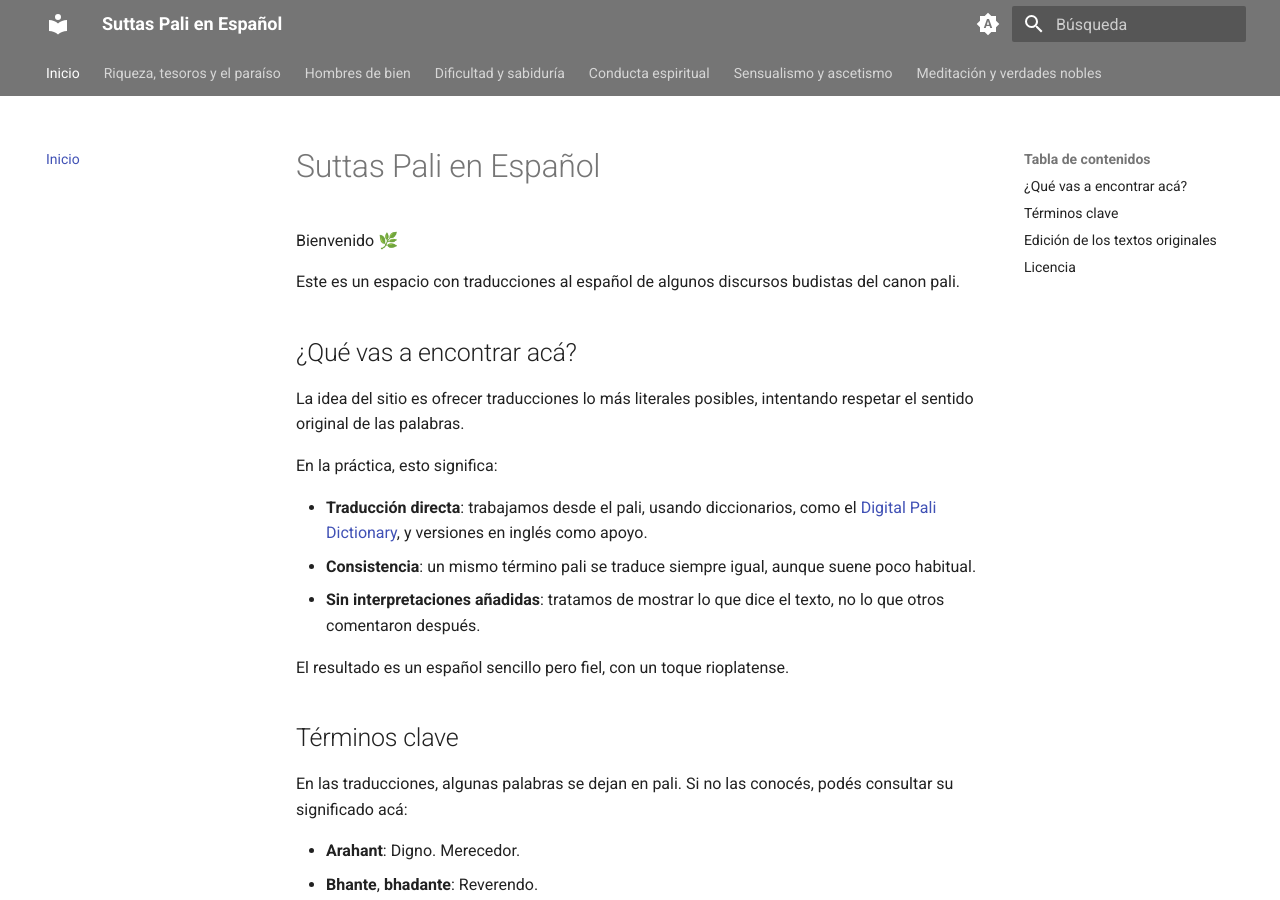
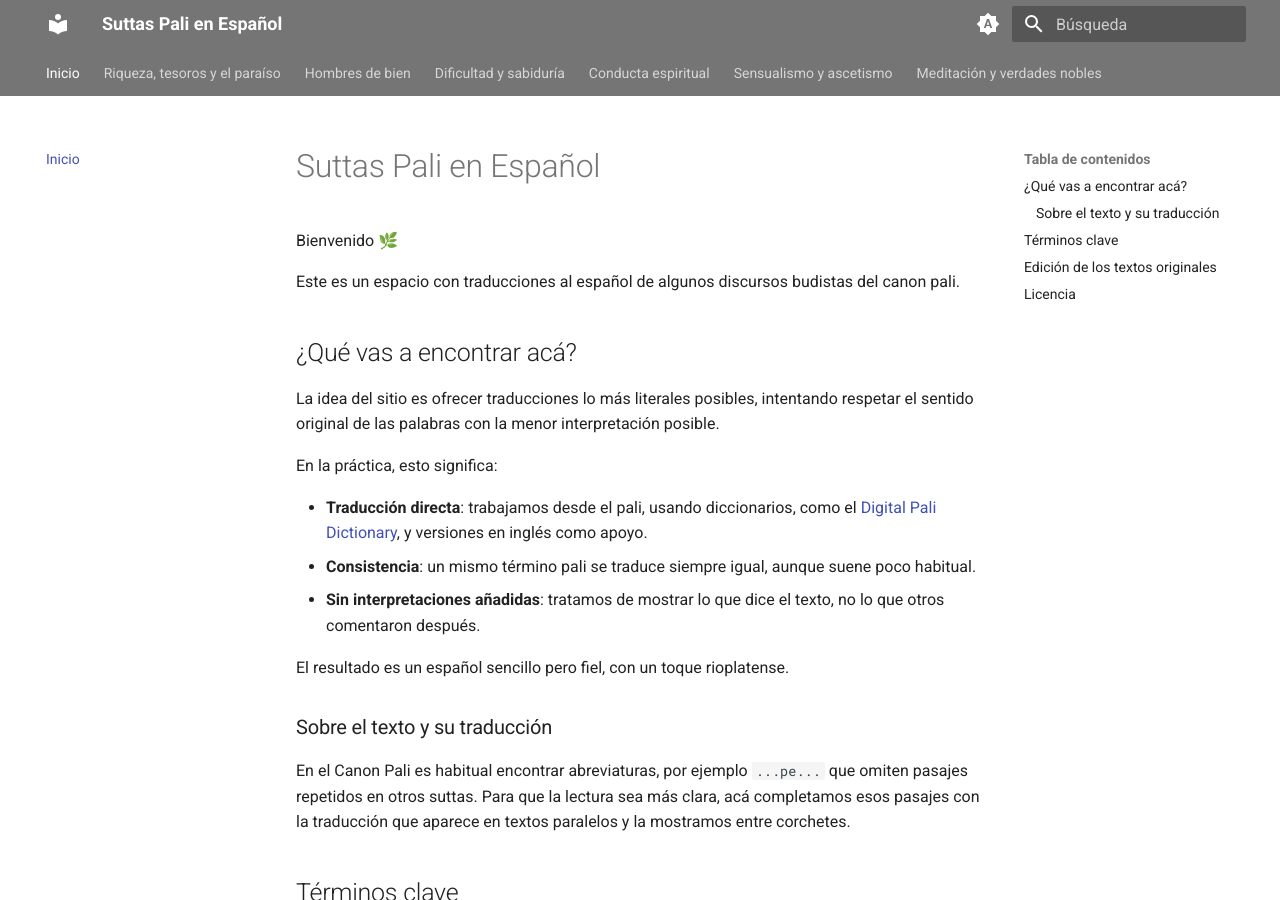
Before and after one commit to mjaviem/suttas-spanish, an MkDocs documentation site: the page built from docs/index.md, in a window 1280 px wide and 900 px high. Built offline with MkDocs 1.6.1 and Material for MkDocs 9.7.7, drawn with Linux system fonts in a browser that asks for light colours.

Commit message:
Update index page

```diff
--- a/docs/index.md
+++ b/docs/index.md
@@ -6,7 +6,7 @@ Este es un espacio con traducciones al español de algunos discursos budistas de
 
 ## ¿Qué vas a encontrar acá?
 
-La idea del sitio es ofrecer traducciones lo más literales posibles, intentando respetar el sentido original de las palabras.
+La idea del sitio es ofrecer traducciones lo más literales posibles, intentando respetar el sentido original de las palabras con la menor interpretación posible.
 
 En la práctica, esto significa:
 
@@ -15,6 +15,10 @@ En la práctica, esto significa:
 - **Sin interpretaciones añadidas**: tratamos de mostrar lo que dice el texto, no lo que otros comentaron después.
 
 El resultado es un español sencillo pero fiel, con un toque rioplatense.
+
+### Sobre el texto y su traducción
+
+En el Canon Pali es habitual encontrar abreviaturas, por ejemplo `...pe...` que omiten pasajes repetidos en otros suttas. Para que la lectura sea más clara, acá completamos esos pasajes con la traducción que aparece en textos paralelos y la mostramos entre corchetes.
 
 ## Términos clave
 
```
